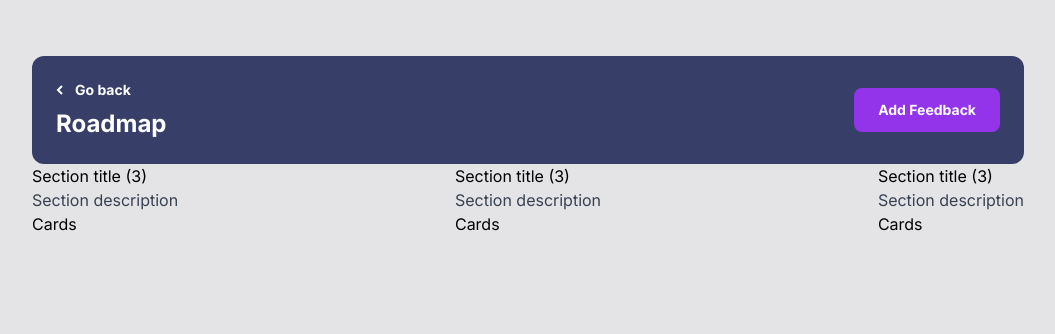
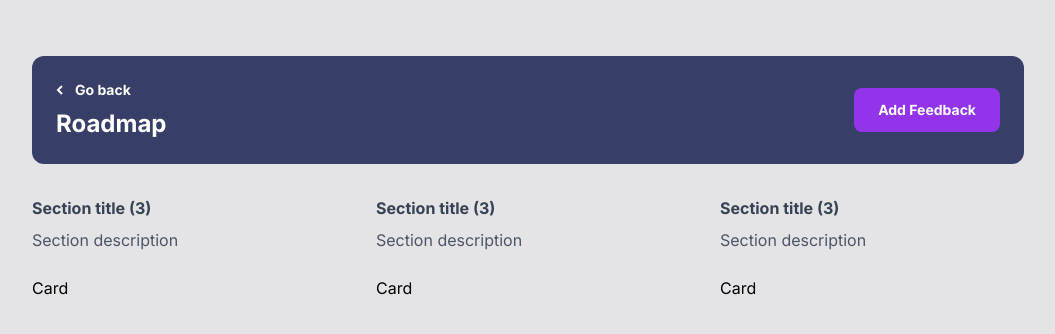
Before and after one commit to katsuragawaa/feedback-hub, a Vue app: page /roadmap in a window 1280 px wide. Shown: the top 334 px of the page, without its empty margins (112-1167 px from the left). Built offline with nearby package versions, Linux system fonts and the light colour scheme; no server answers.

Commit message:
Setup cards columns structure

```diff
--- a/src/components/roadmap-column/RoadmapColumn.vue
+++ b/src/components/roadmap-column/RoadmapColumn.vue
@@ -1,9 +1,11 @@
 <template>
-  <div class="flex flex-col">
+  <div class="flex flex-col w-full">
     <div class="flex flex-col">
-      <div class="text-bold">Section title (3)</div>
-      <div class="text-gray-700">Section description</div>
+      <div class="text-gray-700 font-bold mb-2">Section title (3)</div>
+      <div class="text-gray-600 mb-6">Section description</div>
     </div>
-    <div>Cards</div>
+    <div class="flex flex-col">
+      <div>Card</div>
+    </div>
   </div>
 </template>
--- a/src/views/Roadmap.vue
+++ b/src/views/Roadmap.vue
@@ -9,9 +9,9 @@ import RoadmapColumn from '../components/roadmap-column/RoadmapColumn.vue';
   >
     <RoadmapToolbar />
 
-    <div class="flex justify-between">
+    <div class="flex justify-between mt-8">
       <RoadmapColumn />
-      <RoadmapColumn />
+      <RoadmapColumn class="mx-10 md:mx-0" />
       <RoadmapColumn />
     </div>
   </div>
```
